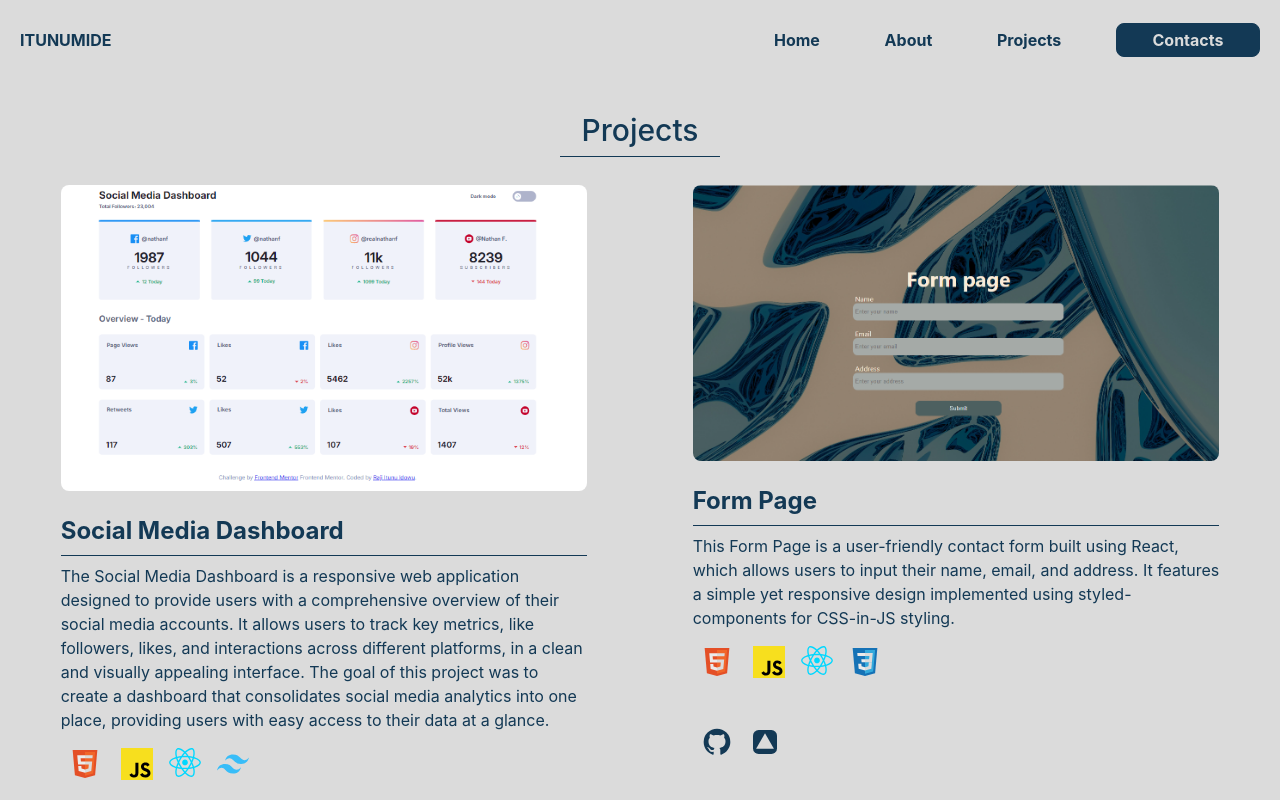
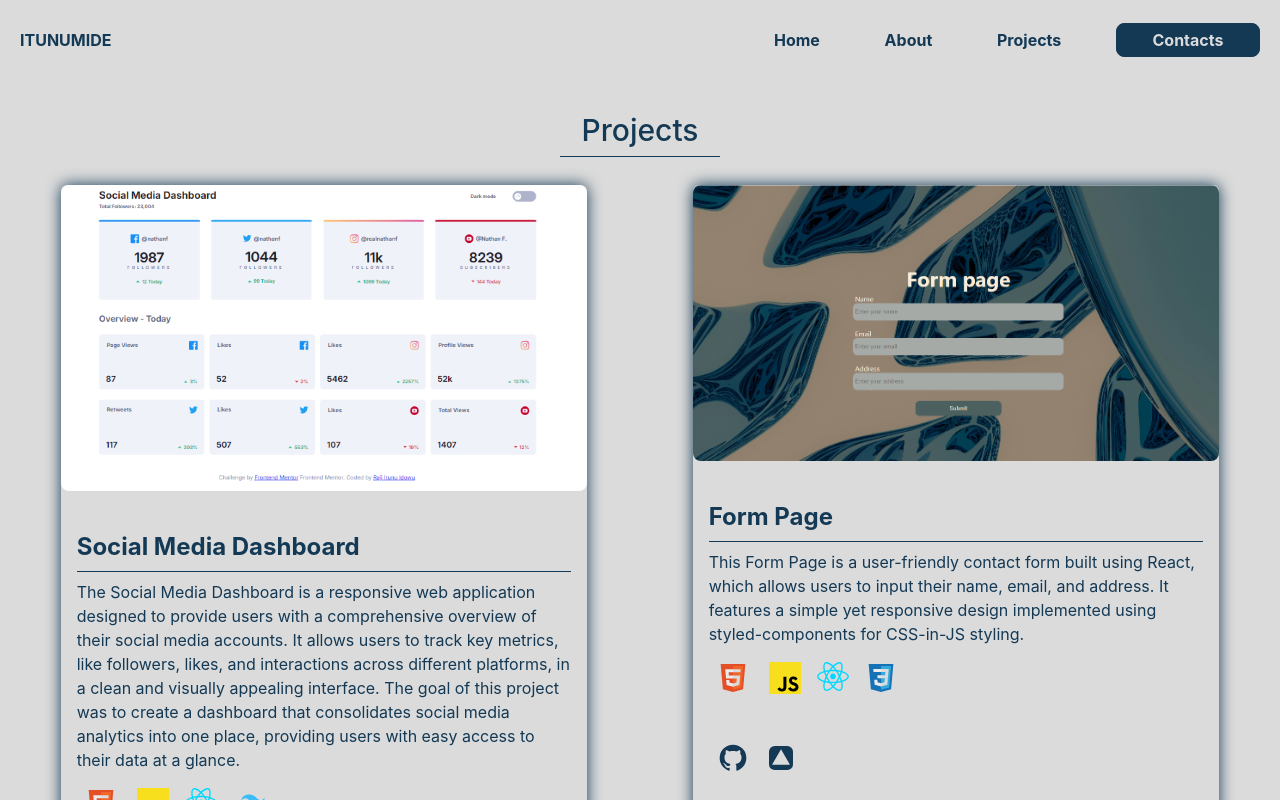
Before and after one commit to itunumide/sail-portfolio, a React (Vite) app: page /projects in a window 1280 px wide. Shown: the top 800 px of the page. Built offline with nearby package versions, Linux system fonts and the light colour scheme.

Commit message:
Did little design

```diff
--- a/src/component/reuseable/ProjectCard.jsx
+++ b/src/component/reuseable/ProjectCard.jsx
@@ -1,17 +1,18 @@
-import ProjectImg from "./ProjectImg";
+
+import ProjectImg from "./ProjectImage";
 import Techstack from "./Techstack";
 
 
 const ProjectCard = ({ projectText, techStack, href,git,image, title }) => {
 
   return (
-    <div className="mb-16  my-3 xs:w-full md:w-5/12">
+    <div className="mb-16 m-auto  my-3 xs:w-[90%] md:w-5/12 border-none rounded-md shadow-[0px_0px_15px] shadow-customBlue">
       <div>
       <a href={href} target="_blank" rel="noopener noreferrer">
           <ProjectImg img={image}/>
         </a>
       </div>
-      <div className=" flex flex-col text-left ">
+      <div className=" flex flex-col text-left p-4 ">
         <h3 className="font-bold text-2xl">
         {title}
           <div className="relative top-0 left-0 right-0 border-t border-customBlue w-full my-2"></div>
```
Also changed, not shown: src/component/reuseable/ProjectImage.jsx (renamed from src/component/reuseable/ProjectImg.jsx).
